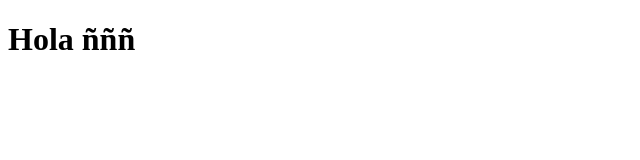
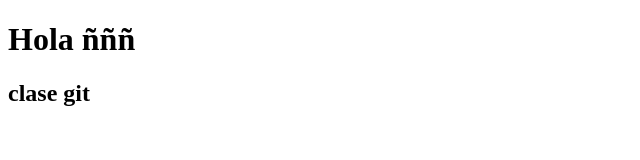
Before and after one commit to CodeRoomMX/primerProyectoGen2, a plain HTML site: page index.html in a window 1280 px wide. Shown: the whole page, without its empty margins (0-640 px from the left). Drawn offline with Linux system fonts and the light colour scheme.

Commit message:
agregue h2

```diff
--- a/index.html
+++ b/index.html
@@ -8,6 +8,7 @@
 </head>
 <body>
   <h1> Hola  ñññ</h1>
+  <h2>clase git</h2>
 
 </body>
 </html>
```
